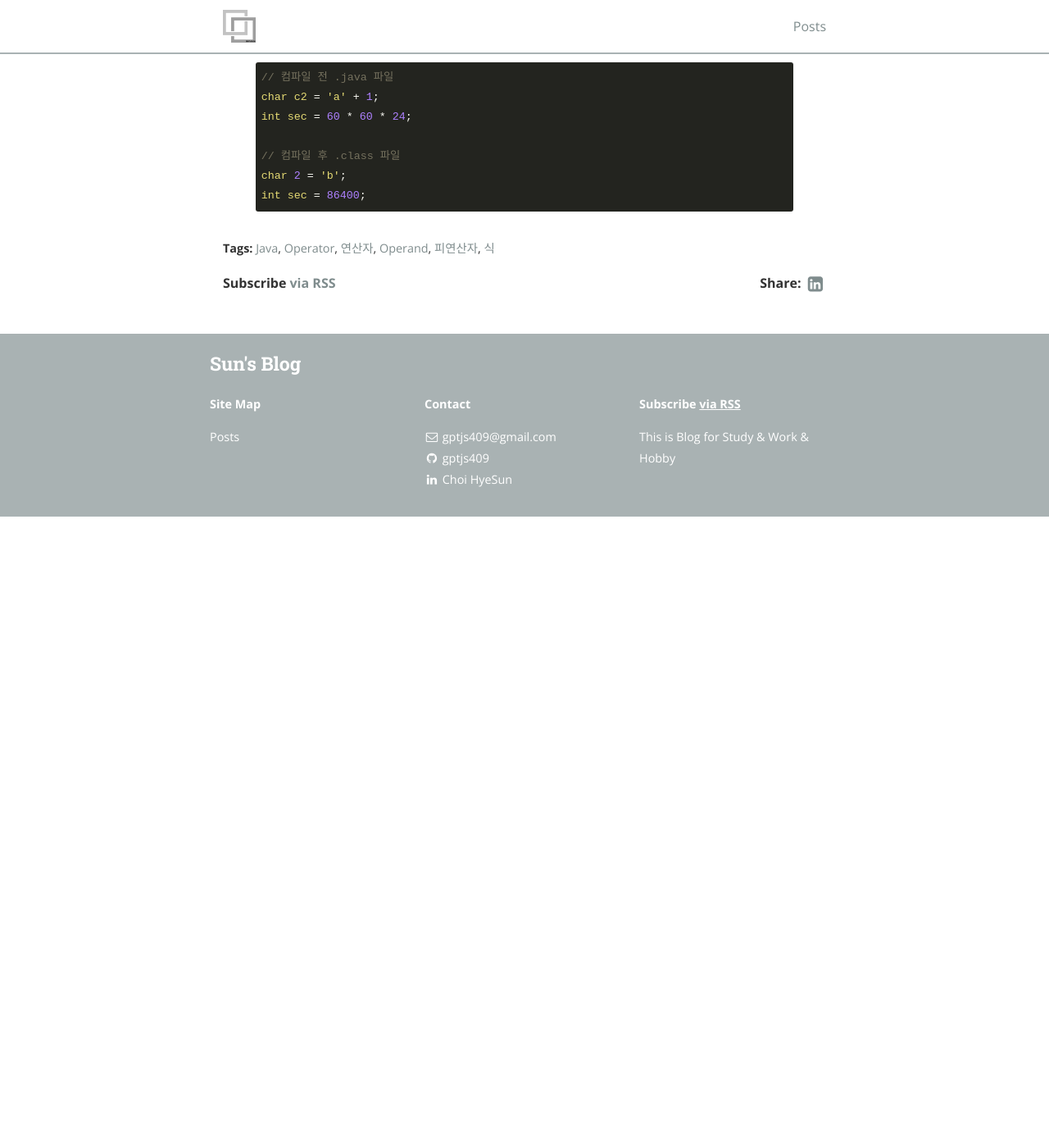
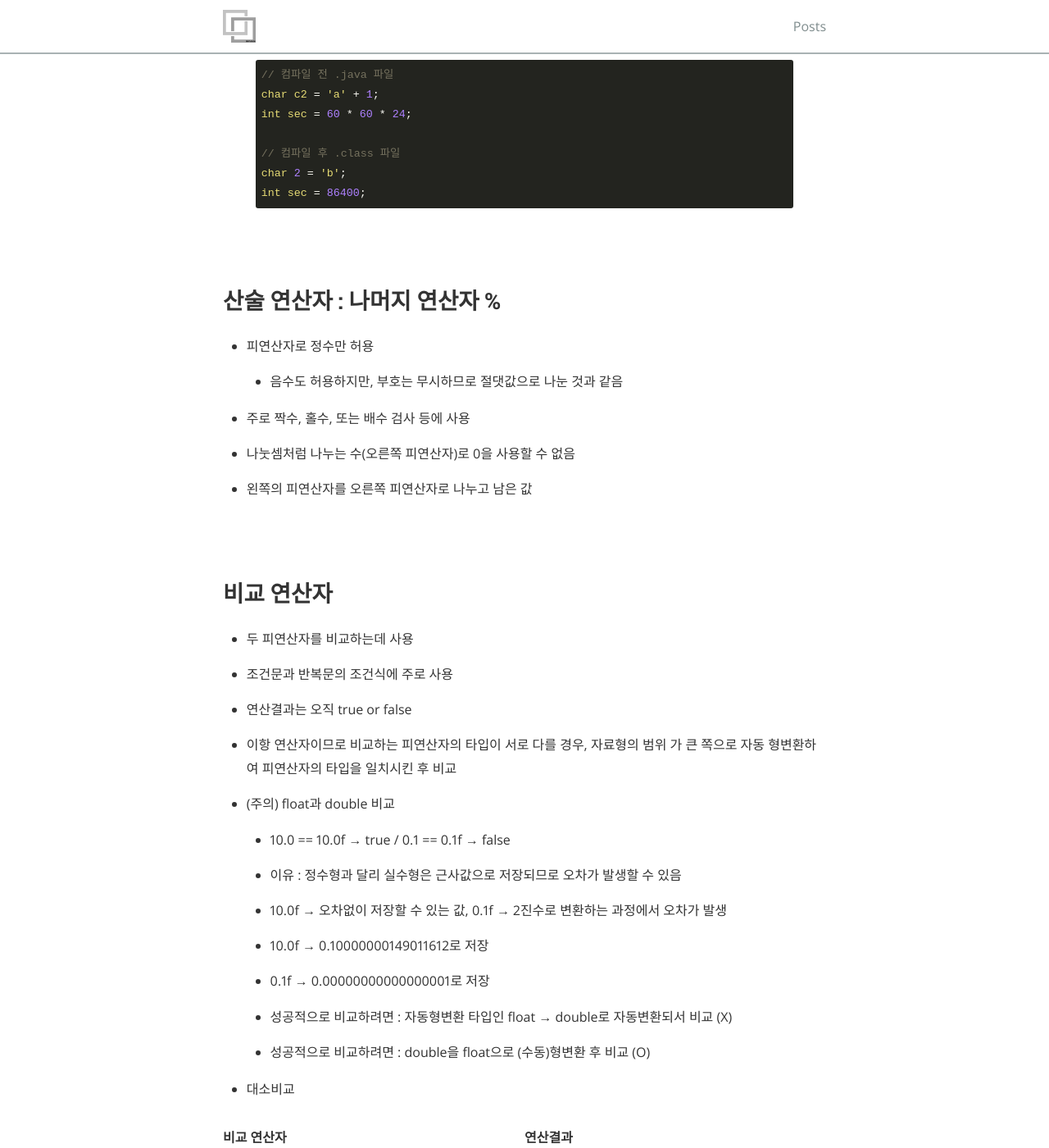
Before and after one commit to gptjs409/gptjs409.github.io, a Jekyll site: the page built from _posts/java/2019-08-10-operator.md, in a window 1280 px wide and 1400 px high, scrolled down 5394 px. Shown: the whole window at 82% size. Built offline with Jekyll 4.4.1, drawn with Linux system fonts in a browser that asks for light colours; nearby versions of some CDN libraries; before the commit the page ends 6024 px from its top, so only the background shows below that; some of the changed text lies outside the part shown.

Commit message:
#2 update

```diff
--- a/_posts/java/2019-08-10-operator.md
+++ b/_posts/java/2019-08-10-operator.md
@@ -137,7 +137,7 @@ tags:
 
   - \-양수 → 음수
 
-- + : 하는 일은 없고, 쓰이는 경우도 없는데 -랑 짝을 맞추기 위해 형식적으로 추가되어있음
+- \+ : 하는 일은 없고, 쓰이는 경우도 없는데 -랑 짝을 맞추기 위해 형식적으로 추가되어있음
 
   - 부호 연산자는 boolean형과 char형을 제외한 기본형에만 사용할 수 있음
 
@@ -146,11 +146,11 @@ tags:
 
 ## 산술 연산자 : 사칙 연산자 + - * /
 
-- + : 덧셈
+- \+ : 덧셈
 
 - \- : 뺄셈
 
-- * : 곱셈
+- \* : 곱셈
 
 - / : 나눗셈
 
@@ -185,3 +185,88 @@ int sec = 60 * 60 * 24;
 char 2 = 'b';
 int sec = 86400;
 {% endhighlight %}
+
+<br>
+<br>
+
+## 산술 연산자 : 나머지 연산자 %
+
+- 피연산자로 정수만 허용
+
+  - 음수도 허용하지만, 부호는 무시하므로 절댓값으로 나눈 것과 같음
+
+- 주로 짝수, 홀수, 또는 배수 검사 등에 사용
+
+- 나눗셈처럼 나누는 수(오른쪽 피연산자)로 0을 사용할 수 없음
+
+- 왼쪽의 피연산자를 오른쪽 피연산자로 나누고 남은 값
+
+<br>
+<br>
+
+## 비교 연산자
+
+- 두 피연산자를 비교하는데 사용
+
+- 조건문과 반복문의 조건식에 주로 사용
+
+- 연산결과는 오직 true or false
+
+- 이항 연산자이므로 비교하는 피연산자의 타입이 서로 다를 경우, 자료형의 범위 가 큰 쪽으로 자동 형변환하여 피연산자의 타입을 일치시킨 후 비교
+
+- (주의) float과 double 비교
+
+  - 10.0 == 10.0f → true / 0.1 == 0.1f → false
+
+  - 이유 : 정수형과 달리 실수형은 근사값으로 저장되므로 오차가 발생할 수 있음
+
+  - 10.0f → 오차없이 저장할 수 있는 값, 0.1f → 2진수로 변환하는 과정에서 오차가 발생
+
+  - 10.0f → 0.10000000149011612로 저장
+
+  - 0.1f → 0.00000000000000001로 저장
+
+  - 성공적으로 비교하려면 : 자동형변환 타입인 float → double로 자동변환되서 비교 (X)
+
+  - 성공적으로 비교하려면 : double을 float으로 (수동)형변환 후 비교 (O)
+
+- 대소비교
+
+|비교 연산자|연산결과|
+|---|---|
+|>|좌변 값이 크면 true 아니면 false|
+|\<|좌변 값이 작으면 true 아니면 false|
+|>=|좌변 값이 크거나 같으면 true 아니면 false|
+|\<=|좌변 값이 작거나 같으면 true 아니면 false|
+
+- 등가비교
+
+|비교 연산자|연산결과|
+|---|---|
+|==|두 값이 같으면 true 아니면 false|
+|!=|두 값이 다르면 true 아니면 false|
+
+- 문자열비교
+
+|비교 연산자|연산결과|
+|---|---|
+|대상문자열.equals(비교문자열)|대상문자열과 비교문자열이 같으면 true 다르면 false|
+|대상문자열.equalsIgnoreCase(비교문자열)|대상문자열과 비교문자열이 대소문자 구분없이<br>같으면 true 다르면 false|
+
+- 왜 문자열은 '=='를 쓰지 않고 .equals를 쓰는가
+
+  - String은 클래스임(참조형 변수) : 값에 값이 들어가지 않고, 주소값이 들어감<br>==는 주소값끼리 비교를 해버려서 실패
+
+  - 주소에 들어있는 값을 비교하려면 .equals()를 사용해야 함
+
+  - String은 클래스지만 new를 사용하지 않고 선언할 수 있도록 허용해 둔 것
+
+{% highlight java %}
+String str = new String("abc");
+String str = "abc"; // 위와 동일(간략 표현)
+{% endhighlight %}
+
+<br>
+<br>
+
+## 논리 연산자 : 논리 연산자 && \|\| !
```
